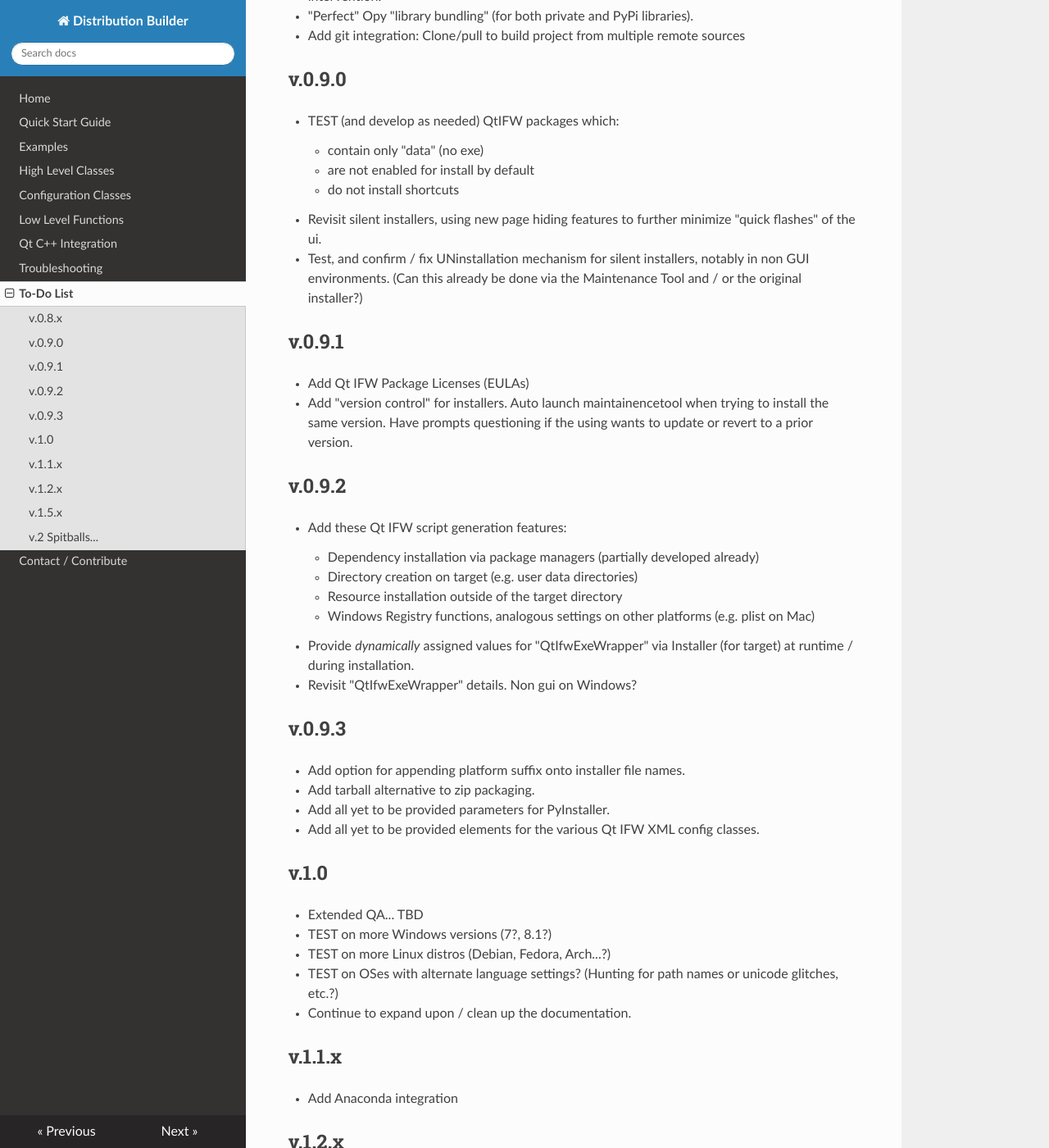
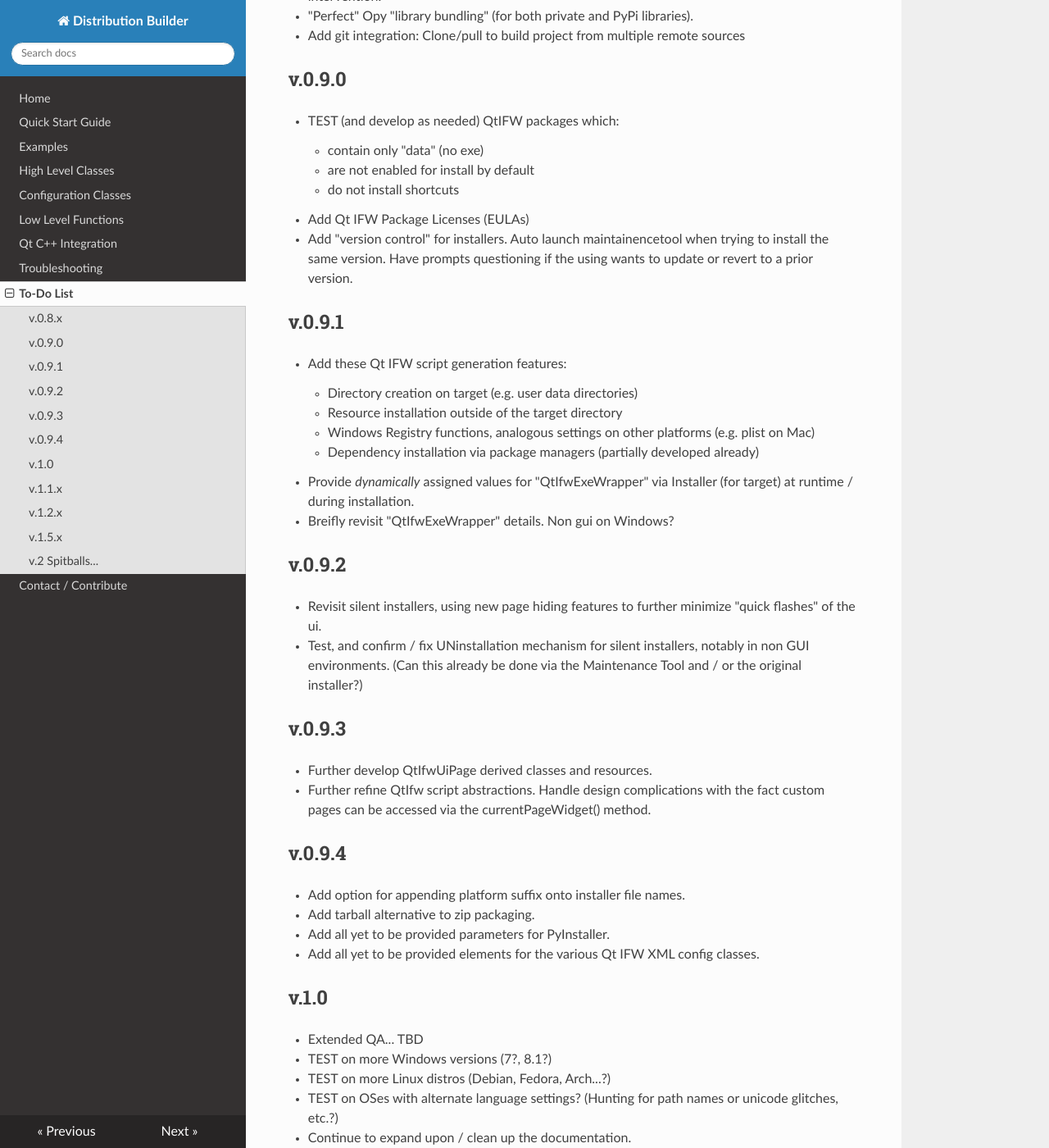
Before and after one commit to BuvinJT/distbuilder, an MkDocs documentation site: the page built from docs/ToDo.md, in a window 1280 px wide and 1400 px high, scrolled down 480 px. Shown: the whole window at 82% size. Built offline with MkDocs 1.6.1, drawn with Linux system fonts in a browser that asks for light colours; nearby versions of some CDN libraries; old or Windows-style settings are respelled for this version of MkDocs; some of the changed lines change nothing that is shown.

Commit message:
To-Do list revisions.

```diff
--- a/docs/ToDo.md
+++ b/docs/ToDo.md
@@ -20,6 +20,28 @@ manual intervention.
 	* are not enabled for install by default
 	* do not install shortcuts
 
+* Add Qt IFW Package Licenses (EULAs)
+
+* Add "version control" for installers. Auto launch maintainencetool when trying to
+install the same version.  Have prompts questioning if the using wants to update
+or revert to a prior version.
+
+## v.0.9.1
+
+* Add these Qt IFW script generation features:
+	* Directory creation on target (e.g. user data directories)
+	* Resource installation outside of the target directory
+	* Windows Registry functions, analogous settings on other platforms
+	(e.g. plist on Mac)
+	* Dependency installation via package managers (partially developed already)
+
+* Provide *dynamically* assigned values for "QtIfwExeWrapper" via Installer
+(for target) at runtime / during installation.
+
+* Breifly revisit "QtIfwExeWrapper" details.  Non gui on Windows?
+
+## v.0.9.2
+
 * Revisit silent installers, using new page hiding features to further minimize
 "quick flashes" of the ui.
 
@@ -27,29 +49,14 @@ manual intervention.
 notably in non GUI environments. (Can this already be done via the Maintenance Tool
 and / or the original installer?)
 
-## v.0.9.1
+## v.0.9.3
 
-* Add Qt IFW Package Licenses (EULAs)
+* Further develop QtIfwUiPage derived classes and resources.
 
-* Add "version control" for installers. Auto launch maintainencetool when trying to
-install the same version.  Have prompts questioning if the using wants to update
-or revert to a prior version.
+* Further refine QtIfw script abstractions. Handle design complications with the
+fact custom pages can be accessed via the currentPageWidget() method.
 
-## v.0.9.2
-
-* Add these Qt IFW script generation features:
-	* Dependency installation via package managers (partially developed already)
-	* Directory creation on target (e.g. user data directories)
-	* Resource installation outside of the target directory
-	* Windows Registry functions, analogous settings on other platforms
-	(e.g. plist on Mac)
-
-* Provide *dynamically* assigned values for "QtIfwExeWrapper" via Installer
-(for target) at runtime / during installation.
-
-* Revisit "QtIfwExeWrapper" details.  Non gui on Windows?
-
-## v.0.9.3
+## v.0.9.4
 
 * Add option for appending platform suffix onto installer file names.
 
```
